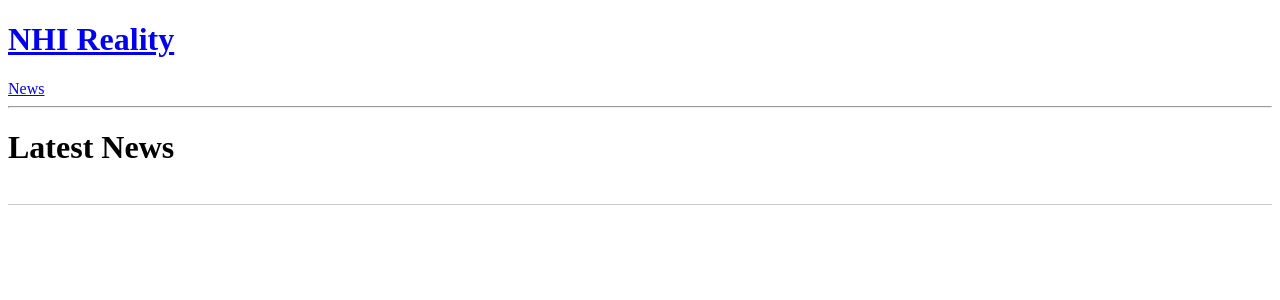
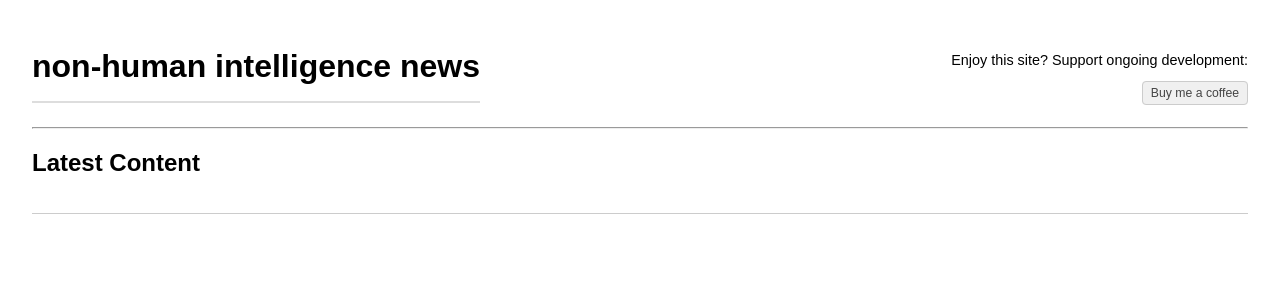
Before and after one commit to JxTwo/nhi-reality, a Django app: template src/templates/news/news_list.html in a window 1280 px wide. Shown: the top 300 px of the page. Run offline with Django 5.2, Linux system fonts and the light colour scheme; the template is opened without the code that fills it: most values are stand-ins (such as "Sample title", 1, 10 or a date in 2020).

Commit message:
add donation

```diff
--- a/src/templates/base.html
+++ b/src/templates/base.html
@@ -5,13 +5,23 @@
     <title>NHI Reality</title>
 </head>
 <body>
-    <header>
-        <h1><a href="{% url 'home' %}">NHI Reality</a></h1>
-        <nav>
-            <a href="{% url 'news_list' %}">News</a>
-        </nav>
-        <hr>
+    <header style="display: flex; justify-content: space-between; align-items: center; padding: 1em 0;">
+        <div>
+            <h1 style="margin: 0;">non-human intelligence news</h1>
+        </div>
+        <div style="text-align: right; font-size: 0.9em;">
+            <span>Enjoy this site? Support ongoing development:</span><br><br>
+            <a href="https://www.buymeacoffee.com/jjbennett" target="_blank"
+            style="color: #444; background-color: #f0f0f0;
+                    border: 1px solid #ccc; border-radius: 4px;
+                    padding: 4px 8px; text-decoration: none;
+                    font-size: 0.85em;">
+                Buy me a coffee
+            </a>
+        </div>
     </header>
+
+    <hr>
 
     {% block content %}
     {% endblock %}
--- a/src/templates/news/news_list.html
+++ b/src/templates/news/news_list.html
@@ -1,17 +1,47 @@
 {% extends "base.html" %}
 {% block content %}
-  <h1>Latest News</h1>
+  <style>
+    body {
+      font-family: sans-serif;
+      margin: 2rem;
+    }
+    h1 {
+      font-size: 2em;
+      border-bottom: 2px solid #ddd;
+      padding-bottom: 0.5em;
+      margin-bottom: 1em;
+    }
+    .news-item {
+      margin-bottom: 2em;
+      padding-bottom: 1em;
+      border-bottom: 1px solid #ccc;
+    }
+    .news-item h2 {
+      font-size: 1.3em;
+      margin-bottom: 0.2em;
+    }
+    .news-item p {
+      margin: 0.2em 0;
+    }
+    .news-source {
+      font-style: italic;
+      font-size: 0.9em;
+      color: #555;
+    }
+  </style>
+
+  <h2>Latest Content</h2>
 
   {% for item in combined_news %}
-    <div style="margin-bottom: 2em; border-bottom: 1px solid #ccc; padding-bottom: 1em;">
+    <div class="news-item">
       {% if item.content_type == "article" %}
         <h2><a href="{{ item.url }}" target="_blank">{{ item.title }}</a></h2>
-        <p><strong>{{ item.published_at }}</strong></p>
+        <p><strong>{{ item.published_at|date:"M. j, Y" }}</strong></p>
         <p>{{ item.summary|safe }}</p>
-        <p><em>Source: {{ item.source.name }}</em></p>
+        <p class="news-source">Source: {{ item.source.name }}</p>
       {% elif item.content_type == "video" %}
         <h2><a href="https://www.youtube.com/watch?v={{ item.video_id }}" target="_blank">{{ item.title }}</a></h2>
-        <p><strong>{{ item.published_at }}</strong></p>
+        <p><strong>{{ item.published_at|date:"M. j, Y" }}</strong></p>
         <div>
           <iframe width="560" height="315"
                   src="https://www.youtube.com/embed/{{ item.video_id }}"
@@ -21,7 +51,7 @@
           </iframe>
         </div>
         <p>{{ item.description|truncatewords:30 }}</p>
-        <p><em>Source: {{ item.source.name }}</em></p>
+        <p class="news-source">Channel: {{ item.channel_title }}</p>
       {% endif %}
     </div>
   {% endfor %}
```
